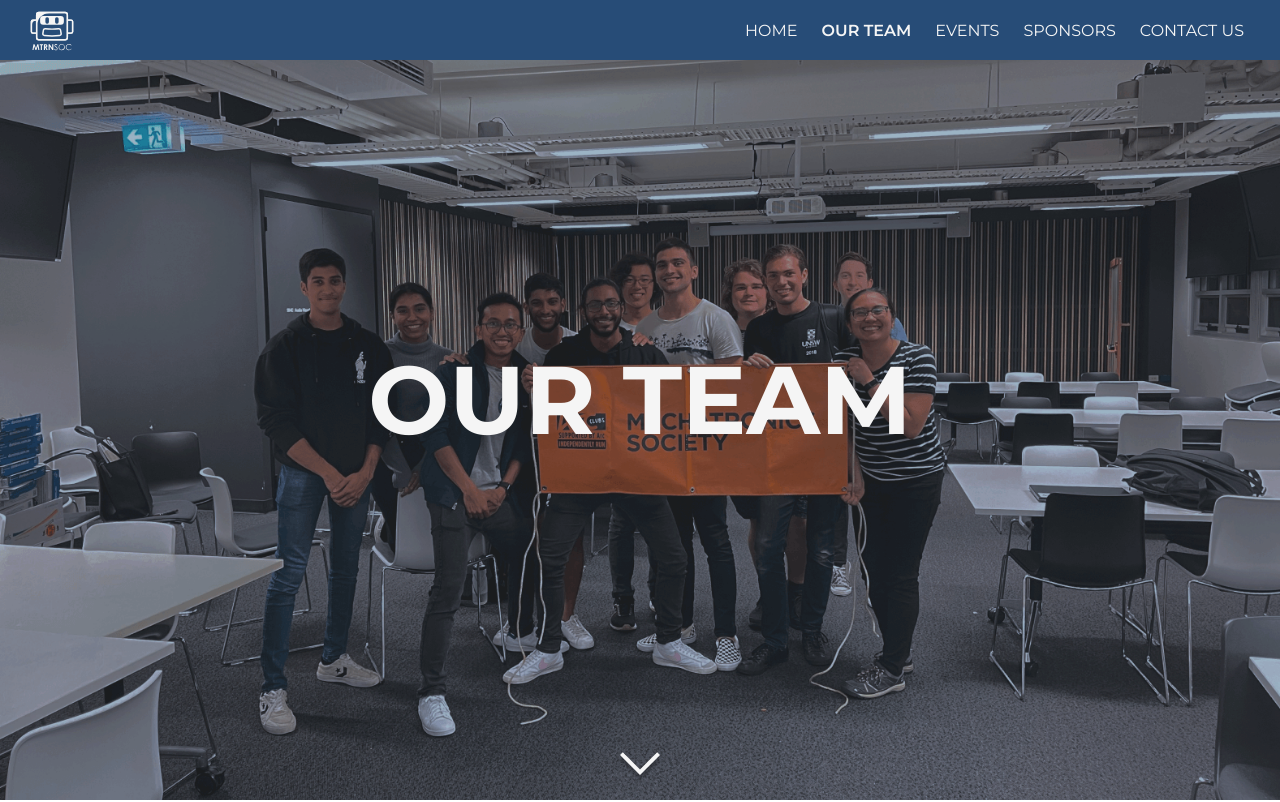
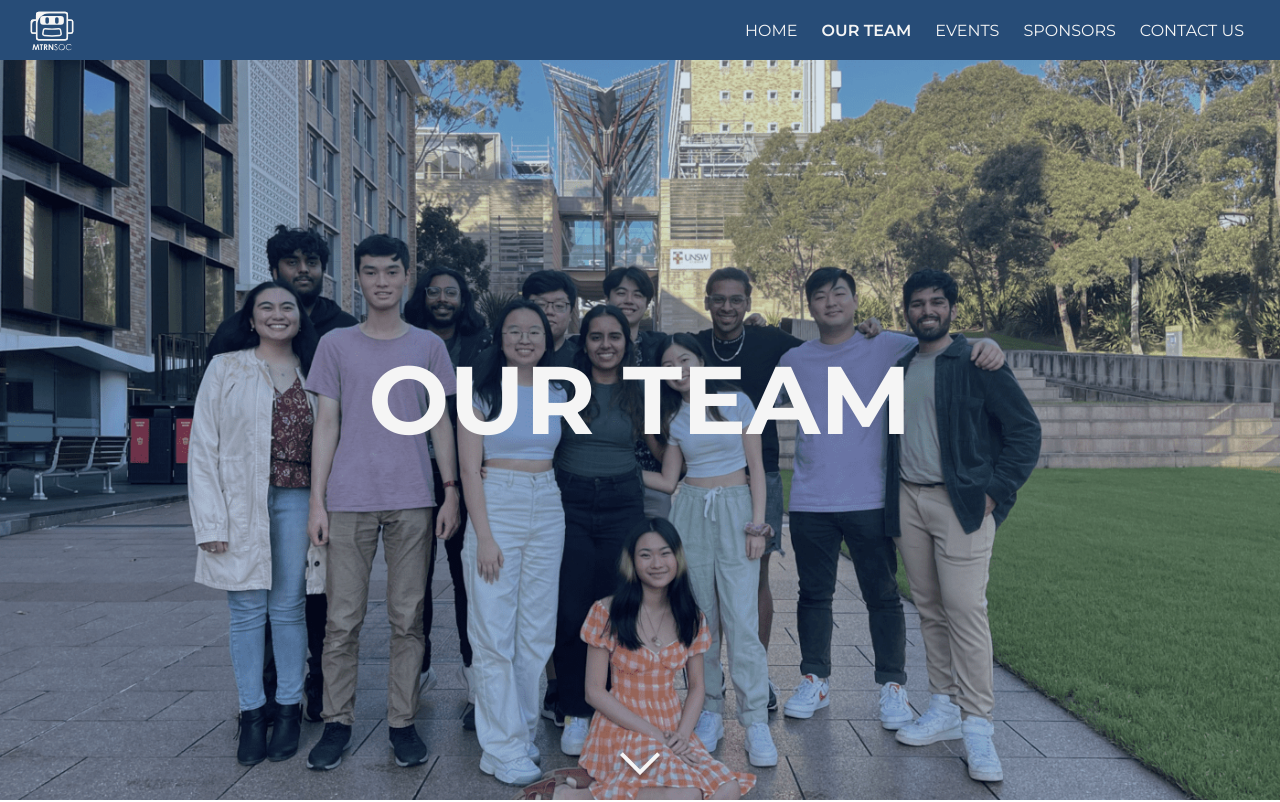
Before and after one commit to UNSW-Mechatronics-Society/mtrnsoc-website, a Next.js app: page /team in a window 1280 px wide. Shown: the top 802 px of the page. Built offline with nearby package versions, Linux system fonts and the light colour scheme; a web font is replaced by a local one.

Commit message:
Add team banner image

```diff
--- a/pages/team.tsx
+++ b/pages/team.tsx
@@ -85,7 +85,7 @@ const Team: NextPage<TeamPageProps> = ({
       <MetaTags title="Team - MTRNSoc" description="Meet the MTRNSoc team" />
       <div>
         <Banner
-          imgURL="/images/other/frontPageBannerEdited.png"
+          imgURL="/images/other/teamBanner.png"
           text="Our Team"
           arrow={true}
           position="center"
```
Also changed, not shown: public/images/other/teamBanner.png (added).
